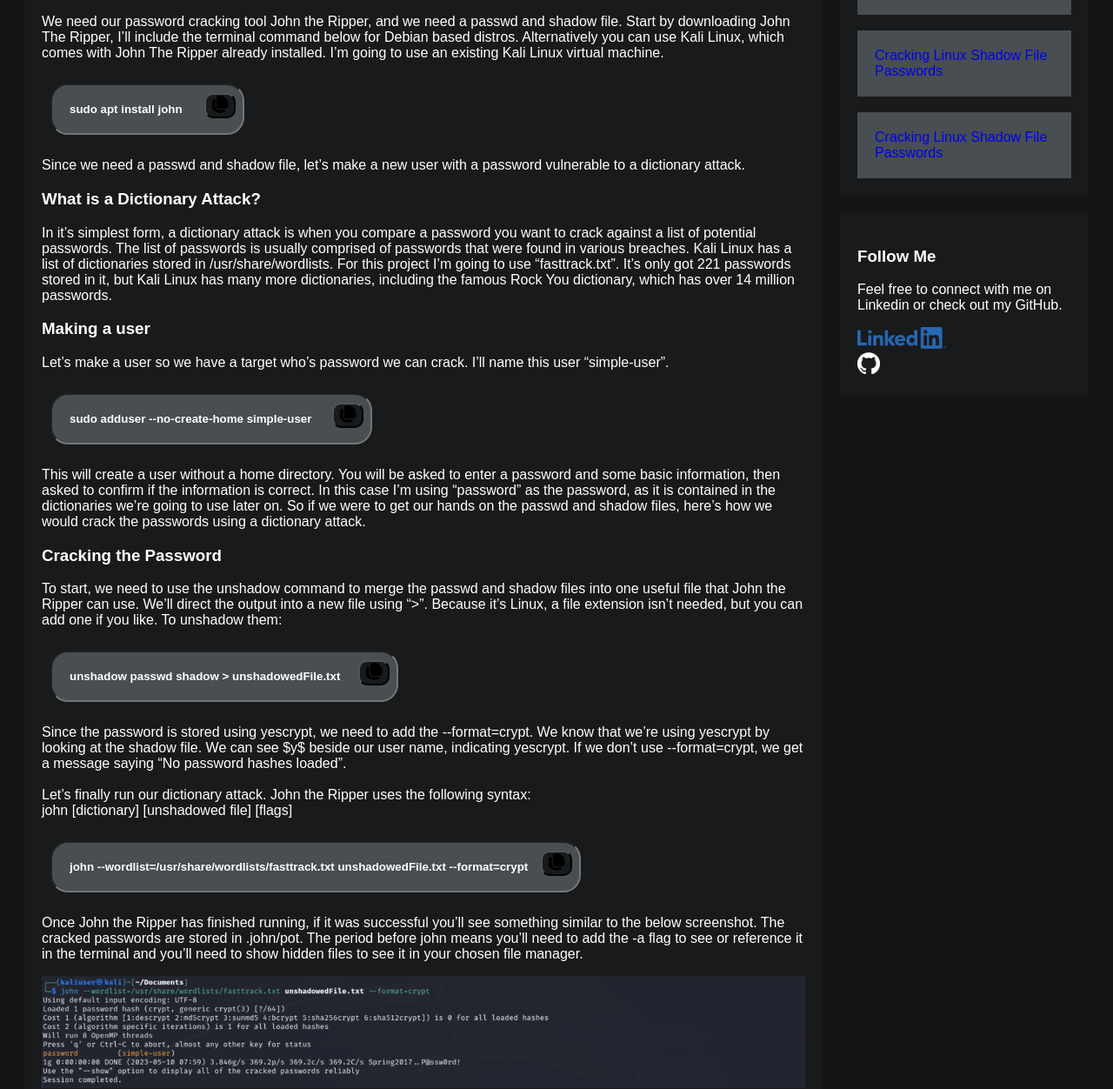
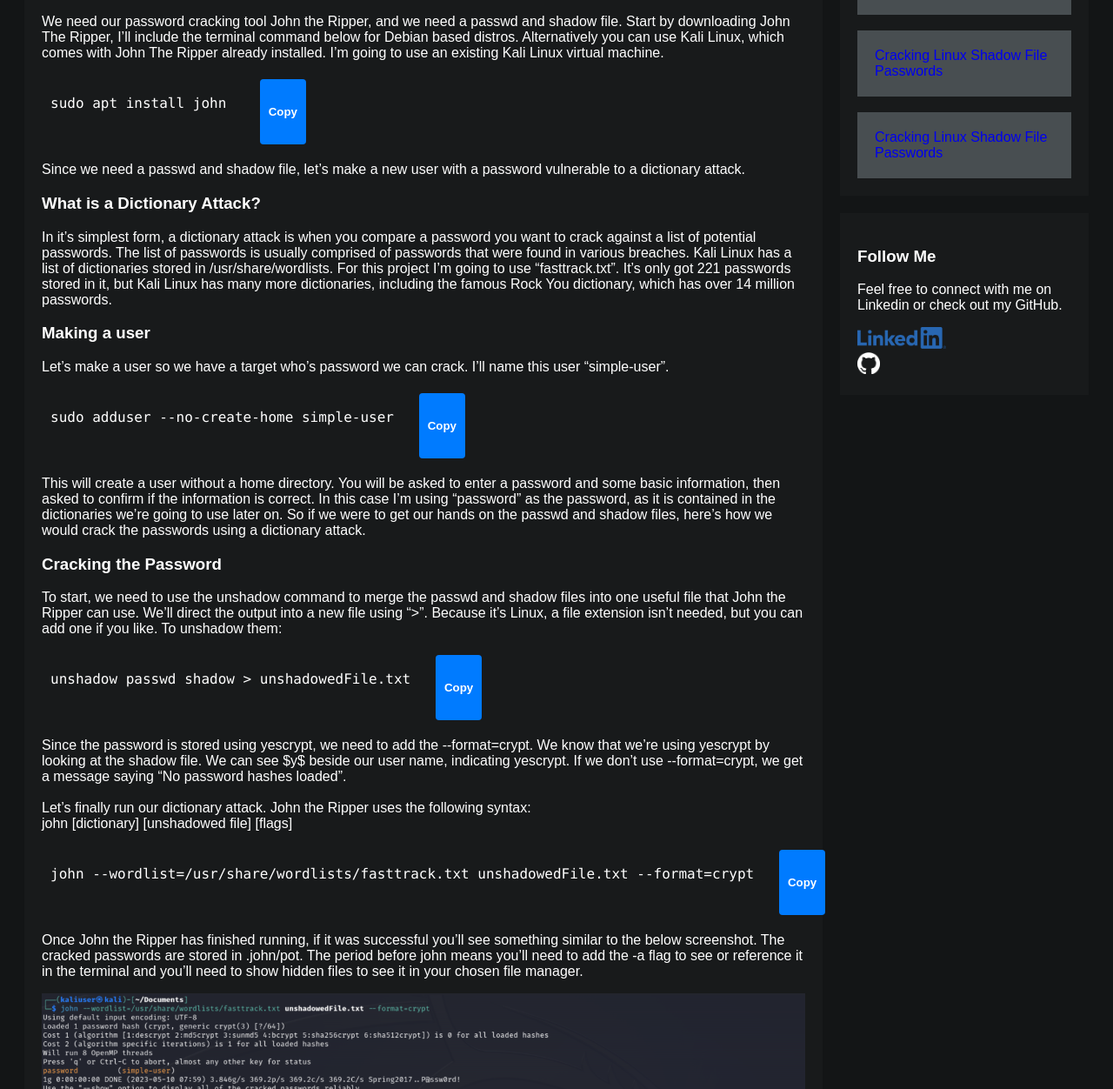
Before and after one commit to Baljit147/Baljit147.github.io, a plain HTML site: page posts/cracking_linux_shadow_file_passwords.html in a window 1280 px wide. Shown: the part 988-2240 px from the top of the page at 87% size. Drawn offline with Linux system fonts and the light colour scheme.

Commit message:
updated copy code boxes and screenshot css

```diff
--- a/posts/cracking_linux_shadow_file_passwords.html
+++ b/posts/cracking_linux_shadow_file_passwords.html
@@ -35,10 +35,11 @@
         <h3>Getting Started</h3>
         <p>We need our password cracking tool John the Ripper, and we need a passwd and shadow file. Start by downloading John The Ripper, I’ll include the terminal command below for Debian based distros. Alternatively you can use Kali Linux, which comes with John The Ripper already installed. I’m going to use an existing Kali Linux virtual machine.</p>
 
-        <div class="copy-container">
-            <input type="text" value="sudo apt install john" id="myInput">
-            <button onclick="copyFunction()" class="copy-button"><img src="https://baljit147.github.io/images/copy2.png" id="copy-icon"></button>
-        </div>
+        <div class="code-copy-box">
+            <pre><code>sudo apt install john         </code>
+            </pre>
+            <button class="copy-button">Copy</button>
+          </div>
         <p>Since we need a passwd and shadow file, let’s make a new user with a password vulnerable to a dictionary attack.
         </p>
         <h3>What is a Dictionary Attack?</h3>
@@ -49,10 +50,11 @@
         <p>Let’s make a user so we have a target who’s password we can crack. I’ll name this user “simple-user”.
         </p>
 
-        <div class="copy-container">
-            <input type="text" value="sudo adduser --no-create-home simple-user" id="myInput" style="width:370px;">
-            <button onclick="copyFunction()" class="copy-button"><img src="https://baljit147.github.io/images/copy2.png" id="copy-icon"></button>
-        </div>
+        <div class="code-copy-box">
+            <pre><code>sudo adduser --no-create-home simple-user        </code>
+            </pre>
+            <button class="copy-button">Copy</button>
+          </div>
 
         <p>
             This will create a user without a home directory. You will be asked to enter a password and some basic information, then asked to confirm if the information is correct. In this case I’m using “password” as the password, as it is contained in the dictionaries we’re going to use later on.
@@ -65,10 +67,11 @@
             To unshadow them:
         </p>
 
-        <div class="copy-container">
-            <input type="text" value="unshadow passwd shadow > unshadowedFile.txt" id="myInput" style="width:400px;">
-            <button onclick="copyFunction()" class="copy-button"><img src="https://baljit147.github.io/images/copy2.png" id="copy-icon"></button>
-        </div>
+        <div class="code-copy-box">
+            <pre><code>unshadow passwd shadow > unshadowedFile.txt        </code>
+            </pre>
+            <button class="copy-button">Copy</button>
+          </div>
 
         <p>
             Since the password is stored using yescrypt, we need to add the --format=crypt. We know that we’re using yescrypt by looking at the shadow file. We can see $y$ beside our user name, indicating yescrypt.
@@ -78,10 +81,11 @@
             john [dictionary] [unshadowed file] [flags]
         </p>
 
-        <div class="copy-container">
-            <input type="text" value="john --wordlist=/usr/share/wordlists/fasttrack.txt unshadowedFile.txt --format=crypt" id="myInput" style="width:610px;">
-            <button onclick="copyFunction()" class="copy-button"><img src="https://baljit147.github.io/images/copy2.png" id="copy-icon"></button>
-        </div>
+        <div class="code-copy-box">
+            <pre><code>john --wordlist=/usr/share/wordlists/fasttrack.txt unshadowedFile.txt --format=crypt        </code>
+            </pre>
+            <button class="copy-button">Copy</button>
+          </div>
 
         <p>
             Once John the Ripper has finished running, if it was successful you’ll see something similar to the below screenshot. The cracked passwords are stored in .john/pot. The period before john means you’ll need to add the -a flag to see or reference it in the terminal and you’ll need to show hidden files to see it in your chosen file manager.
```
Also changed, not shown: posts/spell_check.html (+27 -22 lines).
